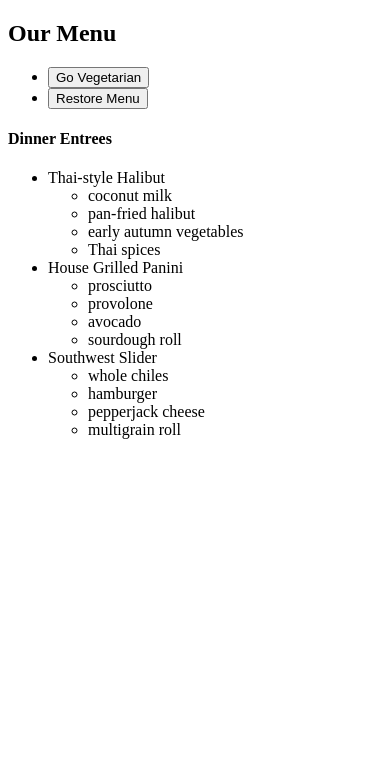
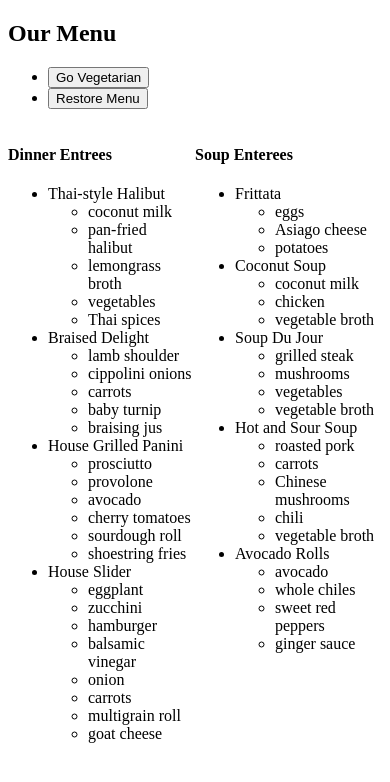
Before and after one commit to Vecnik88/menuRestaurant, a plain HTML site: page index.html in a window 390 px wide. Drawn offline with nearby package versions, Linux system fonts and the light colour scheme.

Commit message:
continue

```diff
--- a/index.html
+++ b/index.html
@@ -2,13 +2,14 @@
 <html>
 <head>
 	<meta charset="utf-8">
+	<link rel="stylesheet" type="text/css" href="styles/styles.css">
 	<title>Menu restaurant</title>
 </head>
 <body>
 	<div class="topper">
 		<h2>Our Menu</h2>
 		<ul>
-			<li class="nav"><button id="veganOn">Go Vegetarian</button></li>
+			<li class="nav"><button id="vegOn">Go Vegetarian</button></li>
 			<li class="nav"><button id="restoreMe">Restore Menu</button></li>
 		</ul>
 	</div>
@@ -19,9 +20,19 @@
 				<li>Thai-style Halibut
 					<ul class="menu_list">
 						<li>coconut milk</li>
-						<li>pan-fried halibut</li>
-						<li>early autumn vegetables</li>
+						<li class="fish">pan-fried halibut</li>
+						<li>lemongrass broth</li>
+						<li>vegetables</li>
 						<li>Thai spices </li>
+					</ul>
+				</li>
+				<li>Braised Delight
+					<ul class="menu_list">
+						<li class="meat">lamb shoulder</li>
+						<li>cippolini onions</li>
+						<li>carrots</li>
+						<li>baby turnip</li>
+						<li>braising jus</li>
 					</ul>
 				</li>
 				<li>House Grilled Panini
@@ -29,15 +40,65 @@
 						<li>prosciutto</li>
 						<li>provolone</li>
 						<li>avocado</li>
+						<li>cherry tomatoes</li>
 						<li>sourdough roll</li>
+						<li>shoestring fries</li>
 					</ul>
 				</li>
-				<li>Southwest Slider
+				<li>House Slider
 					<ul class="menu_list">
+						<li>eggplant</li>
+						<li>zucchini</li>
+						<li class="hamburger">hamburger</li>
+						<li>balsamic vinegar</li>
+						<li>onion</li>
+						<li>carrots</li>
+						<li>multigrain roll</li>
+						<li>goat cheese</li>
+					</ul>
+				</li>
+			</ul>
+		</div>
+		<div class="right_col">
+			<h4>Soup Enterees</h4>
+			<ul class="menu_entrees">
+				<li>Frittata
+					<ul class="menu_list">
+						<li class="meat">eggs</li>
+						<li>Asiago cheese</li>
+						<li>potatoes</li>
+					</ul>
+				</li>
+				<li>Coconut Soup
+					<ul class="menu_list">
+						<li>coconut milk</li>
+						<li class="meat">chicken</li>
+						<li>vegetable broth</li>
+					</ul>
+				</li>
+				<li>Soup Du Jour
+					<ul class="menu_list">
+						<li class="meat">grilled steak</li>
+						<li>mushrooms</li>
+						<li>vegetables</li>
+						<li>vegetable broth</li>
+					</ul>
+				</li>
+				<li>Hot and Sour Soup
+					<ul class="menu_list">
+						<li class="meat">roasted pork</li>
+						<li>carrots</li>
+						<li>Chinese mushrooms</li>
+						<li>chili</li>
+						<li>vegetable broth</li>
+					</ul>
+				</li>
+				<li>Avocado Rolls
+					<ul class="menu_list">
+						<li>avocado</li>
 						<li>whole chiles</li>
-						<li>hamburger</li>
-						<li>pepperjack cheese</li>
-						<li>multigrain roll</li>
+						<li>sweet red peppers</li>
+						<li>ginger sauce</li>
 					</ul>
 				</li>
 			</ul>
--- a/scripts/restaurantScript.js
+++ b/scripts/restaurantScript.js
@@ -1,13 +1,22 @@
 $(document).ready(function() {
-	var v = f;
+	var state = false;
 	$("button#vegOn").click(function() {
-		if (v == false) {
-			v = true;
+		if (state === false) {
+			$f = $(".fish").parent().parent().detach();
+			$(".hamburger").replaceWith("<li class='portobello'><em>Portobello mushrum</em></li>");
+			$(".meat").after("<li class='tofu'><em>Tofu</em></li>");
+			$(".meat").detach();
+			//$(".tofu").parent().parent().addClass("veg_leaf");
+			state = true;
 		}
 	});
 	$("button#restoreMe").click(function() {
-		if (v == true) {
-			v = false;
+		if (state === false) {
+			console.log("click");
+			$(".menu_entrees li").first().before($f);
+			$(".portobello").replaceWith("<li class='hamburger'>hamburger</li>");
+			//$(".tofu").removeClass("veg_leaf");
+			state = false;
 		}
 	});
 });
--- /dev/null
+++ b/styles/styles.css
@@ -0,0 +1,9 @@
+#menu_wrapper .left_col {
+	float: left;
+	width: 50%;
+}
+
+#menu_wrapper .right_col {
+	float: right;
+	width: 50%;
+}
```
Also changed, not shown: 1 other file.
